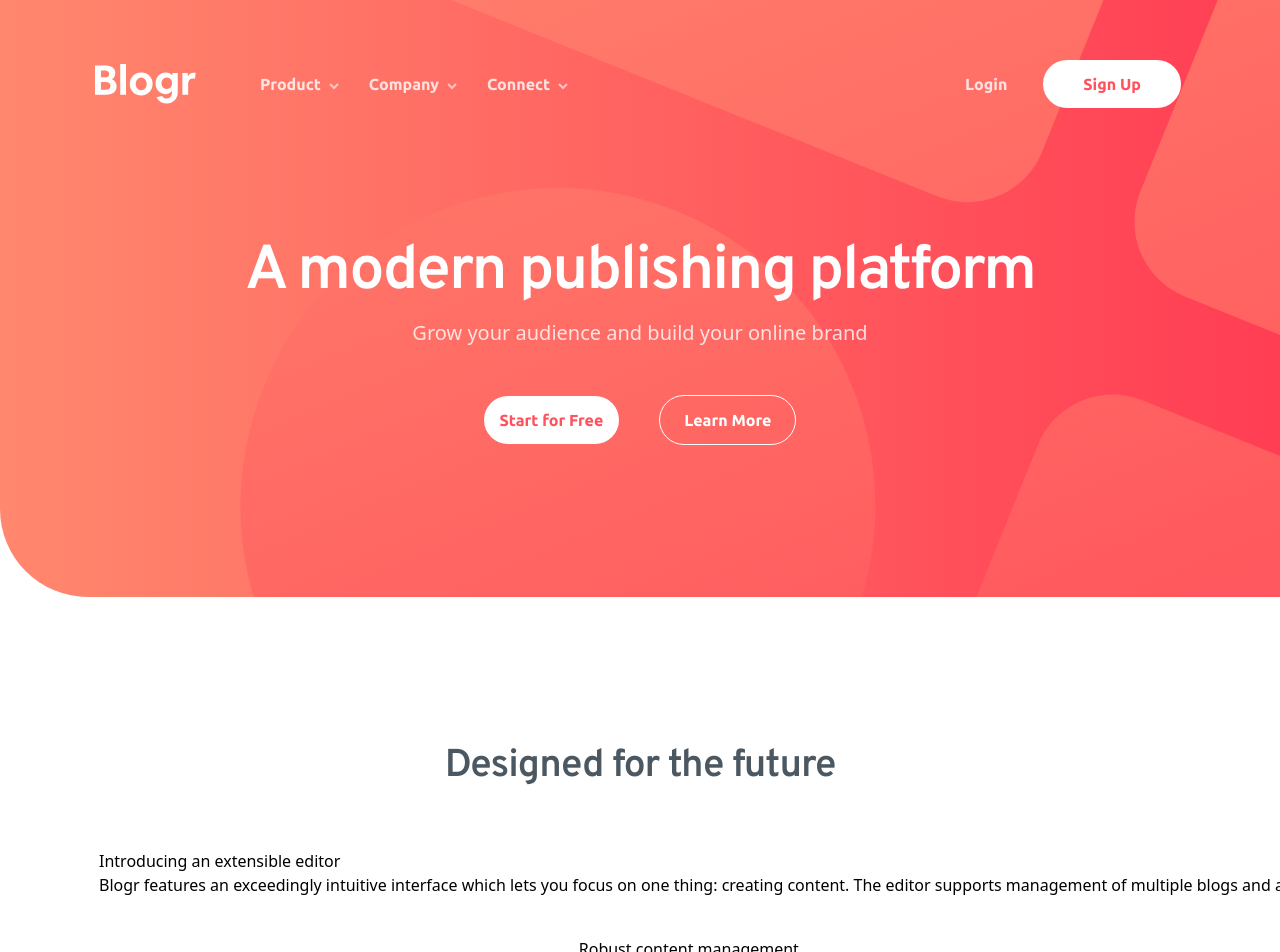
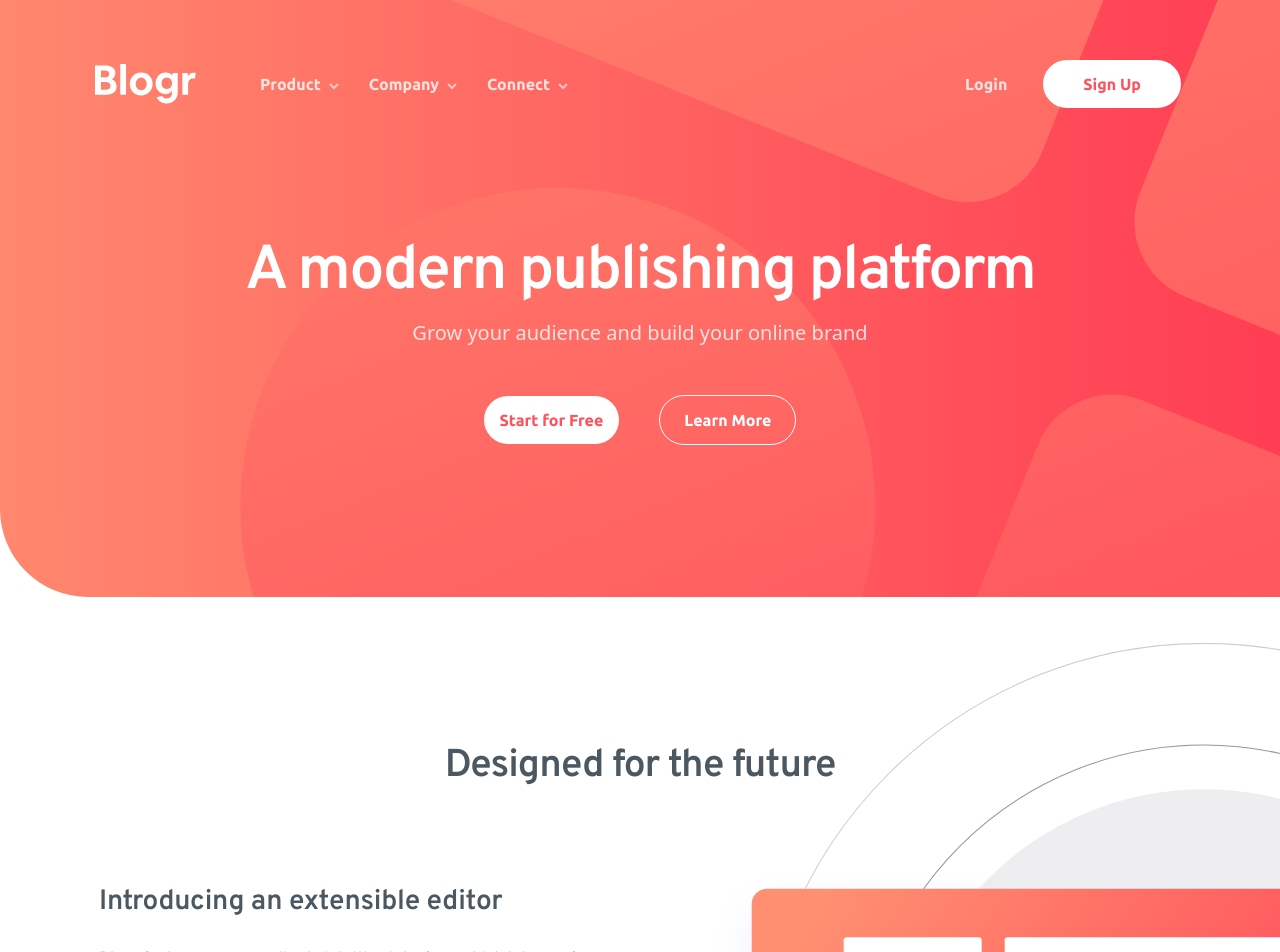
Before and after one commit to rwxdan/blogr-landing-page, a React (Vite) app: page / in a window 1280 px wide. Shown: the top 952 px of the page. Built offline with nearby package versions, Linux system fonts and the light colour scheme.

Commit message:
Fix misplaced title selectors from the last commit
Oopsie

```diff
--- a/src/assets/styles/main.css
+++ b/src/assets/styles/main.css
@@ -26,25 +26,6 @@
 .article {
   max-width: 1130px;
   margin-inline: auto;
-}
-
-.title-3 {
-  font-size: 1.75rem;
-  font-weight: 800;
-  font-family: var(--ff-overpass);
-  color: var(--neutral-clr-700);
-  padding-block: 2rem 1.4375rem;
-  letter-spacing: -0.0075em;
-}
-
-.title-3 + .purpose {
-  font-size: 1rem;
-  font-weight: 400;
-  font-family: var(--ff-overpass);
-  color: var(--neutral-clr-700);
-  line-height: 1.7;
-  max-width: 52.5ch;
-  letter-spacing: 0.025em;
 }
 
 .dd {
@@ -176,6 +157,25 @@
 
 .footer-link {
   opacity: 0.8;
+}
+
+.title-4 {
+  font-size: 1.75rem;
+  font-weight: 800;
+  font-family: var(--ff-overpass);
+  color: var(--neutral-clr-700);
+  padding-block: 2rem 1.4375rem;
+  letter-spacing: -0.0075em;
+}
+
+.purpose {
+  font-size: 1rem;
+  font-weight: 400;
+  font-family: var(--ff-overpass);
+  color: var(--neutral-clr-700);
+  line-height: 1.7;
+  max-width: 52.5ch;
+  letter-spacing: 0.025em;
 }
 
 @keyframes dd {
--- a/src/components/Laptop.jsx
+++ b/src/components/Laptop.jsx
@@ -15,7 +15,7 @@ const Laptop = () => {
         </div>
         <div className="px-5 flex flex-col gap-10">
           <div>
-            <h4 className="title-3">Free, open, simple</h4>
+            <h4 className="title-4">Free, open, simple</h4>
             <p className="purpose">
               Bloqr is a free and open source application backed bv a large
               community of helpful developers. It supports features such as code
@@ -26,7 +26,7 @@ const Laptop = () => {
             </p>
           </div>
           <div>
-            <h4 className="title-3">Powerful tooling</h4>
+            <h4 className="title-4">Powerful tooling</h4>
             <p className="purpose">
               Batteries included. We built a simple and straightforward CLI tool
               that makes customization and deployment a breeze, but capable Of
--- a/src/components/Phones.jsx
+++ b/src/components/Phones.jsx
@@ -11,7 +11,7 @@ const Phones = () => {
           />
         </div>
         <div className="sm:ml-12 pb-24 sm:pb-0">
-          <h3 className="title-2 font-bold font-overpass tracking-[-1px] text-[var(--neutral-clr-400)]  text-3xl sm:text-[2.425rem] my-1">
+          <h3 className="title-3 font-bold font-overpass tracking-[-1px] text-[var(--neutral-clr-400)]  text-3xl sm:text-[2.425rem] my-1">
             State of the Art Infrastructure
           </h3>
           <p className="font-normal font-overpass tracking-[0.0325em] text-[var(--neutral-clr-400)] font-base leading-7 max-w-[56ch] pt-3">
```
